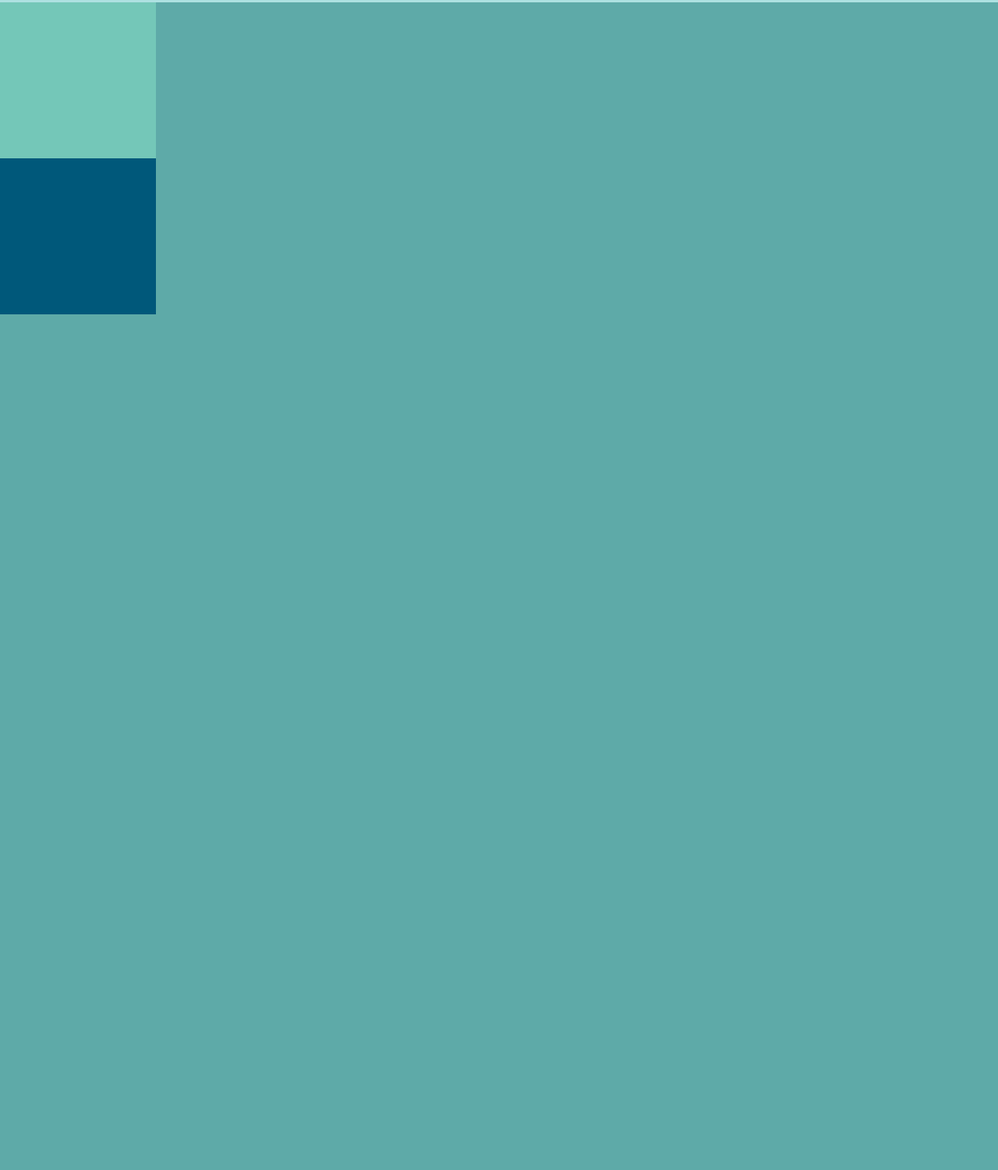
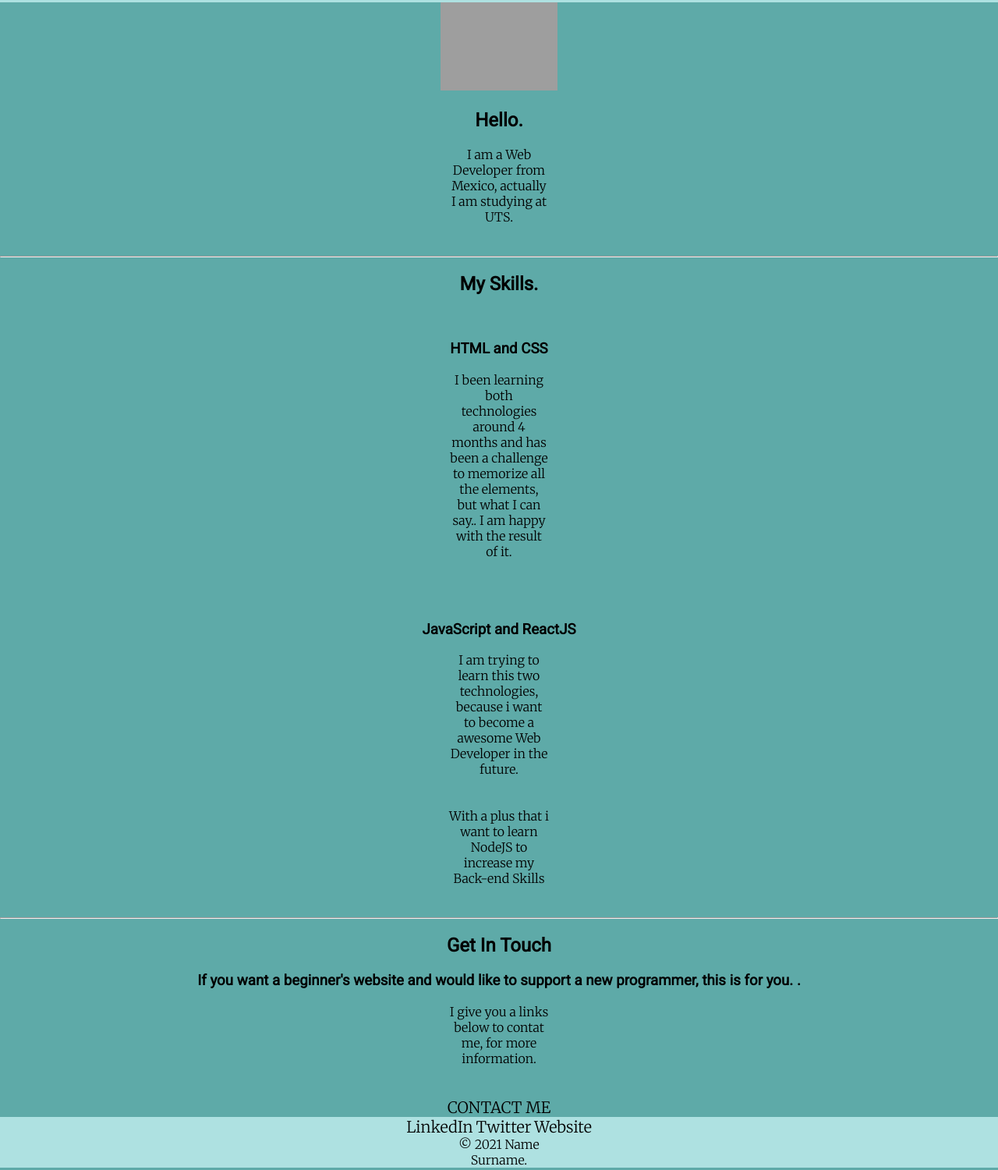
Before and after one commit to Raptor313182/CSS---My-Site, a plain HTML site: page index.html in a window 1280 px wide. Shown: the part 667-2167 px from the top of the page at 78% size. Before the commit the page ends 1070 px from the top, so only its background shows below. Drawn offline with Linux system fonts and the light colour scheme; grey boxes are pictures that could not be loaded.

Commit message:
new update

```diff
--- a/css/styles.css
+++ b/css/styles.css
@@ -1,77 +1,73 @@
-body{
+body {
   background-color: #5EAAA8;
   margin: 0;
   text-align: center;
   font-family: 'Merriweather', serif;
 }
 
-h1{
-
+h1 {
   margin-top: 0;
   font-family: 'Architects Daughter', cursive;
 }
 
-h2{
-
+h2 {
   font-family: 'Roboto', sans-serif;
 }
 
-h3{
-
+h3 {
   font-family: 'Roboto', sans-serif;
 }
 
-p{
+p {
   width: 10%;
   margin: 0 auto 0 auto;
-  margin-bottom:40px;
+  margin-bottom: 40px;
 }
 
 /*Descendant Selectors example*/
-p b,a{
-  color: red;
+a {
+  color: black;
   text-decoration: none;
+  font-size: 20px;
 }
+
 /*===========================================================*/
-.top-container{
+.top-container {
   background-color: #AEE1E1;
-  position:relative;
+  position: relative;
   padding-top: 70px;
 }
 
-.middle-container{
-  background-color: #74C7B8;
-  height: 200px;
-  width: 200px;
+.middle-container {
 }
 
-.bottom-container{
-  background-color: #00587A;
-  height: 200px;
-  width: 200px;
+.bottom-container {
+    background-color: #AEE1E1;
 }
-.cloud1{
 
+.cloud1 {
   position: absolute;
   right: 590px;
   top: 70px;
 }
-.cloud2{
 
-  position:absolute;
-  top:200px;
-  bottom:300px;
+.cloud2 {
+  position: absolute;
+  top: 200px;
+  bottom: 300px;
 }
-.cloud3{
 
-  position:absolute;
-  top:250px;
+.cloud3 {
+  position: absolute;
+  top: 250px;
   right: 450px;
+}
 
-}
-.mountain{
-  position:relative;
+.mountain {
+  position: relative;
   width: 700px;
   height: 450px;
 }
+
+
 /*===========================================================*/
--- a/index.html
+++ b/index.html
@@ -22,9 +22,40 @@
       <img class="mountain"src="images/mountain.png" alt="mountain-img">
     </div>
     <div class="middle-container">
+      <div class="profile">
+        <img width="150px" src="https://image.flaticon.com/icons/png/512/4478/4478107.png" alt="imagen">
+        <h2>Hello.</h2>
+        <p>I am a Web Developer from Mexico, actually I am studying at UTS.</p>
+      </div>
+      <hr>
+      <div class="skills">
+        <h2>My Skills.</h2>
+        <div class="skill-row">
+          <img class="" src="" alt="">
+          <h3>HTML and CSS</h3>
+          <p>I been learning both technologies around 4 months and has been a challenge to memorize all the elements, but what I can say.. I am happy with the result of it.</p>
+        </div>
+        <div class="skill-row">
+          <img class="" src="" alt="">
+          <h3>JavaScript and ReactJS</h3>
+          <p>I am trying to learn this two technologies, because i want to become a awesome Web Developer in the future.</p>
+          <p>With a plus that i want to learn NodeJS to increase my Back-end Skills</p>
+        </div>
+      </div>
+      <hr>
+      <div class="contact-me">
+        <h2>Get In Touch</h2>
+        <h3>If you want a beginner's website and would like to support a new programmer, this is for you. .</h3>
+        <p>I give you a links below to contat me, for more information.</p>
+        <a class="btn" href="mailto:brandonnz313@gmail.com">CONTACT ME</a>
+      </div>
+    </div>
 
-    </div>
+
     <div class="bottom-container">
-
+      <a class="footer-link" href="https://www.linkedin.com/">LinkedIn</a>
+      <a class="footer-link" href="https://twitter.com/">Twitter</a>
+      <a class="footer-link" href="https://brandonngz.github.io/HTML---Personal-Site/">Website</a>
+      <p>© 2021 Name Surname.</p>
     </div>
 </html>
```
